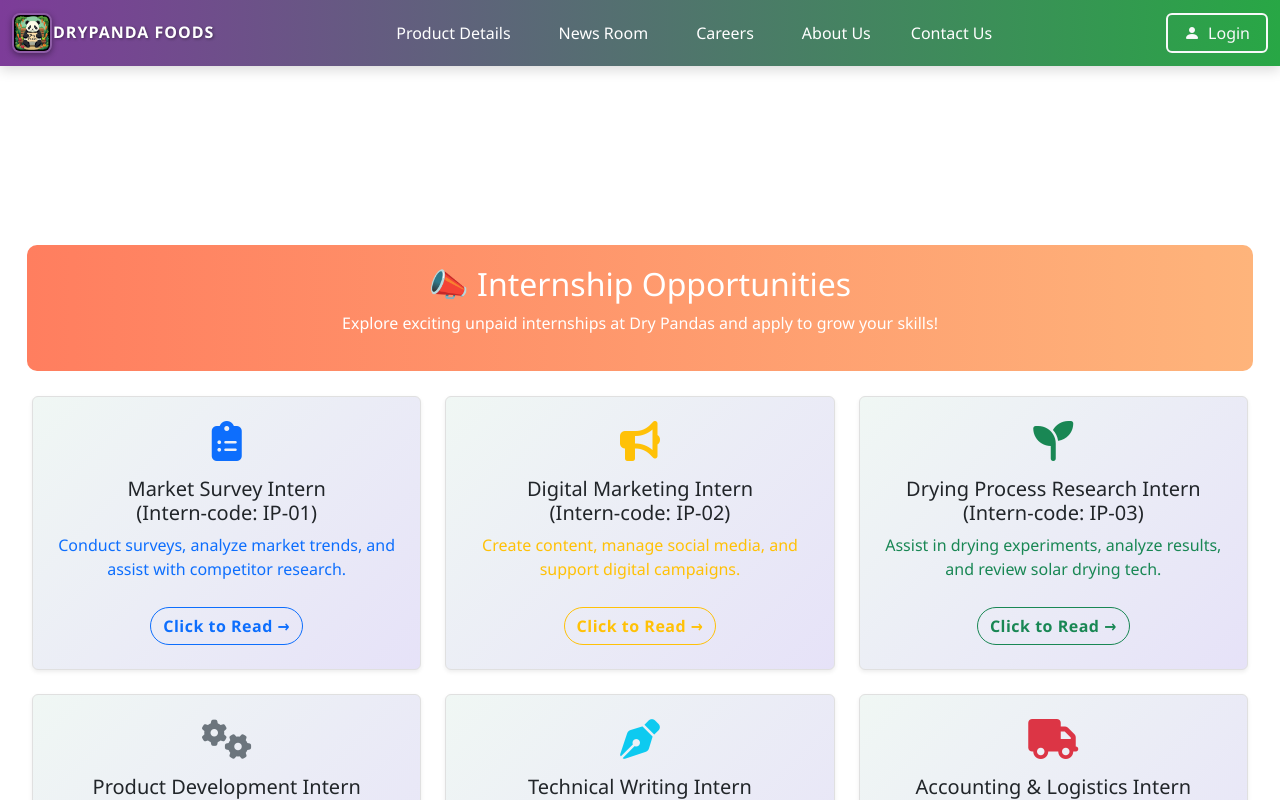
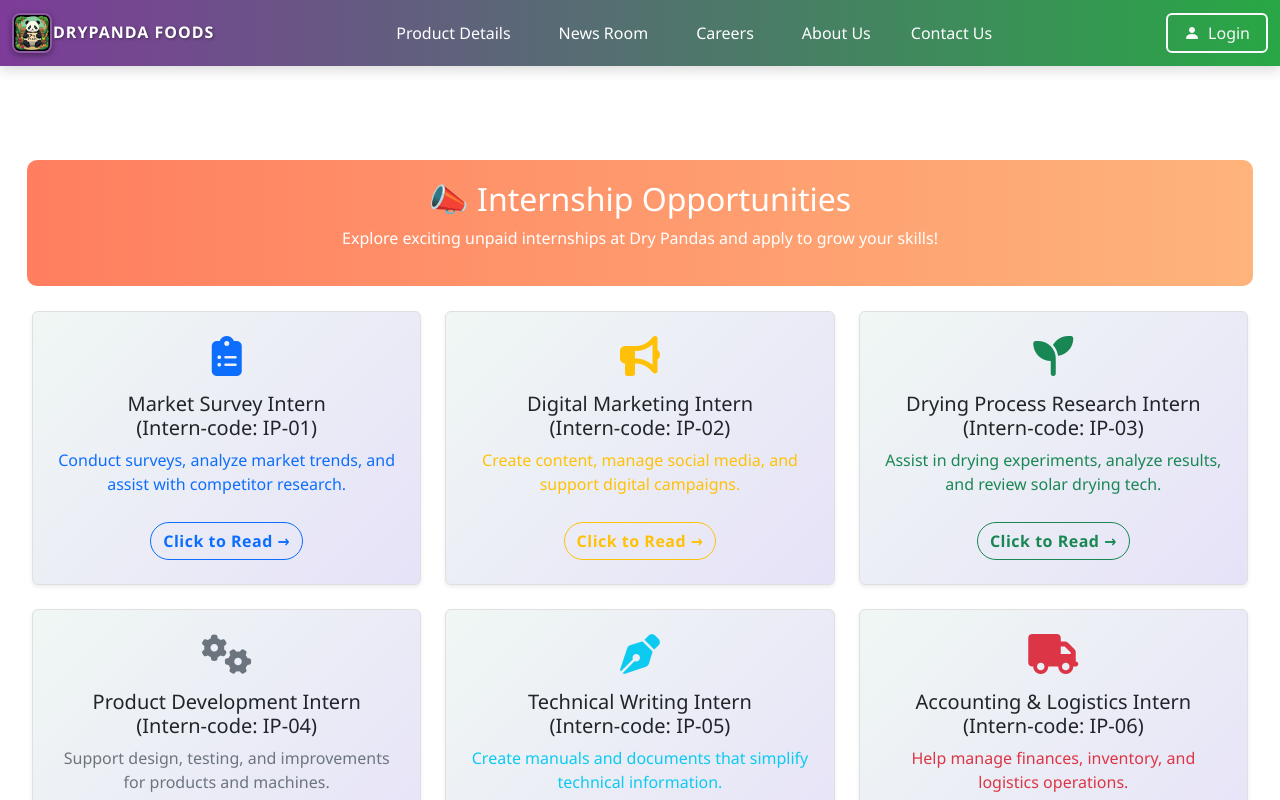
Before and after one commit to kurmalingam/dry-panda-fullstack, a React (Create React App) app in the folder frontend/: page /internship in a window 1280 px wide. Shown: the top 800 px of the page. Built offline with nearby package versions, Linux system fonts and the light colour scheme.

Commit message:
Update InternshipPage.css

```diff
--- a/frontend/src/pages/InternshipPage.css
+++ b/frontend/src/pages/InternshipPage.css
@@ -2,7 +2,7 @@
 .internship-page {
   width: 100%;
   background-color: white;
-  padding-top: 320px;
+  padding-top: 150px;
   z-index: 1050;
 }
 
@@ -72,7 +72,7 @@ footer {
 /* 🔹 Smallest screens (e.g. Moto, iPhone SE, 320px–375px) */
 @media (max-width: 375px) {
   .internship-page {
-    padding-top: 1700px;
+    padding-top: 1600px;
   }
 
   .news-card {
```
